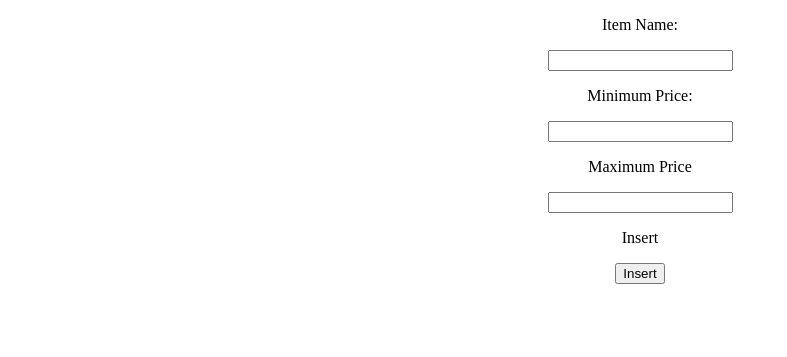
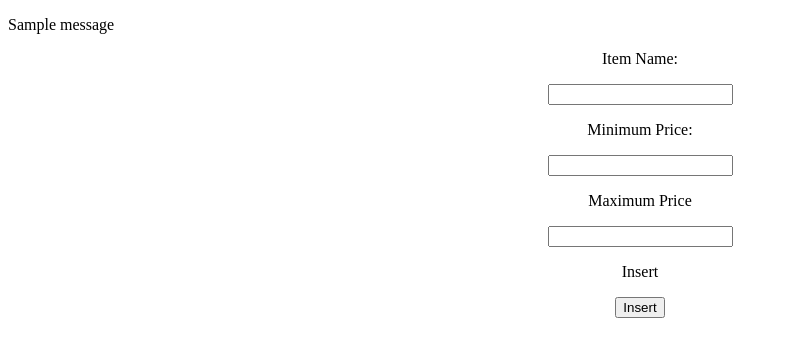
Before and after one commit to grandcanyonsmith/ksl-classifieds-scraper, a Flask app: page /insert/ in a window 1280 px wide. Shown: the top 357 px of the page, without its empty margins (0-787 px from the left). Run offline with Flask 2, Linux system fonts and the light colour scheme; one stand-in notice (Sample message) is shown.

Commit message:
add flash messages

```diff
--- a/main.py
+++ b/main.py
@@ -1,4 +1,4 @@
-from flask import Flask, render_template, request, redirect, url_for
+from flask import Flask, render_template, request, redirect, url_for, flash
 from flask_script import Manager, Command, Shell
 from forms import ItemInsertForm
 from forms import ItemRemoveForm
@@ -28,6 +28,7 @@ def insert():
         resp = requests.post(endpoint, json=data)
 
         if resp.status_code == 200:
+            flash(f"{item_name} successfully added to the database")
             print("Data added successfully")
             return redirect(url_for('insert'))
 
--- a/templates/item.html
+++ b/templates/item.html
@@ -6,6 +6,14 @@
 </head>
 
 <body>
+
+{% with messages = get_flashed_messages() %}
+    {% if messages %}
+        {% for message in messages %}
+            <p>{{ message }}</p>
+        {% endfor %}
+    {% endif %}
+{% endwith %}
 
 <form action="" method="post" style="text-align: center">
 
```
